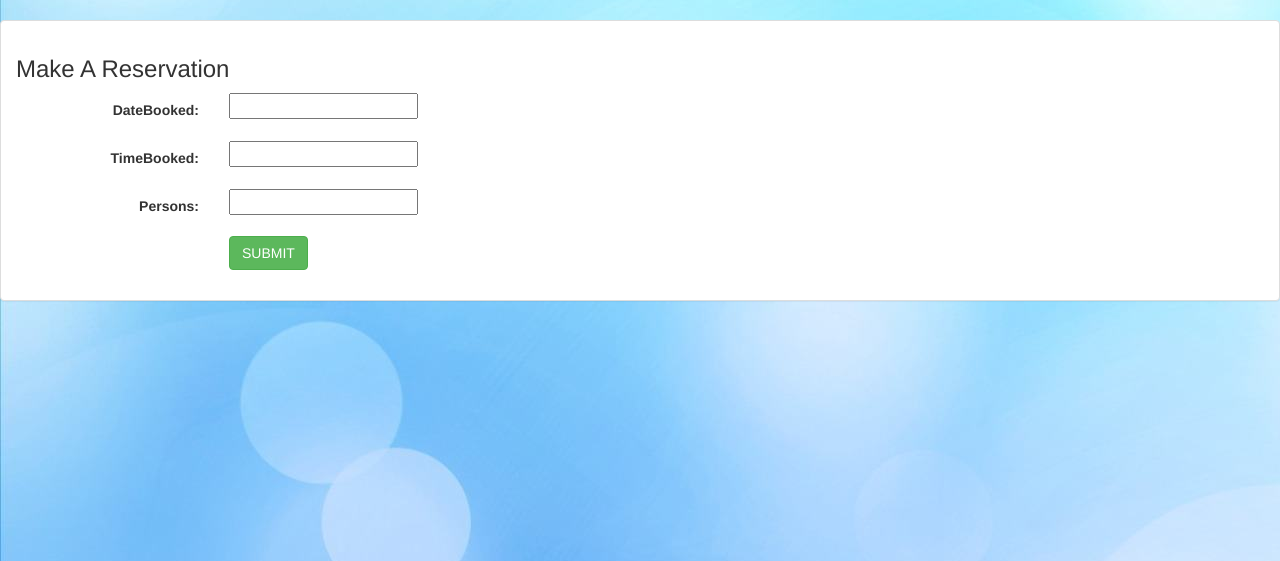
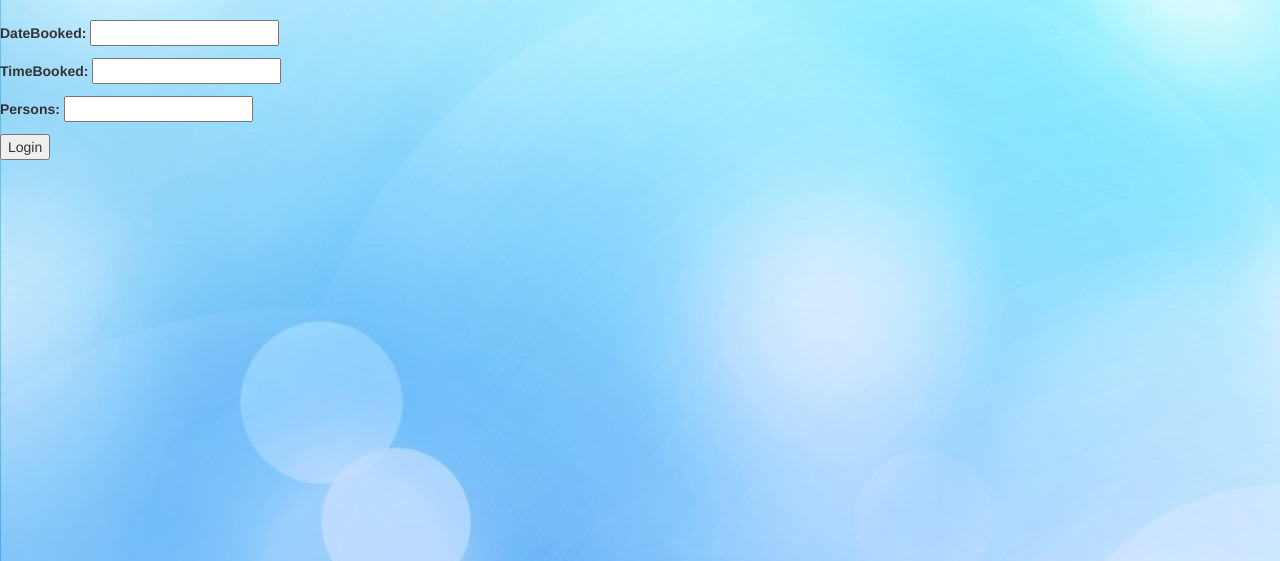
Before and after one commit to GeoCSBI/UTH_DB, a Django app: page /uth_db/booking/ in a window 1280 px wide. Shown: the part 72-633 px from the top of the page. Run offline with Django 3.2, Linux system fonts and the light colour scheme; a user stored in the database is signed in; some libraries are stand-ins or nearby versions.

Commit message:
Working State

```diff
--- a/mysite/uth_db/models.py
+++ b/mysite/uth_db/models.py
@@ -18,10 +18,16 @@ class Table(models.Model):
 
 	seats = models.IntegerField(default=4 ,null=False)
 	isBooked = models.BooleanField(default=False, null=False)
-	booking = models.ForeignKey(Booking, null=True)
+	booking = models.ForeignKey(Booking, null=True, blank=True, on_delete=models.SET_NULL)
 
 	def __str__(self):
 		return 'Tablbe id - {} : Seats - {} : IsBooked - {}'.format(self.id, self.seats, self.isBooked)
+
+	def setFree(self):
+
+		if self.booking == models.null:
+			self.isBooked = False
+
 
 class Order(models.Model):
 
@@ -35,6 +41,7 @@ class Food(models.Model):
 
 	foodName = models.CharField(max_length=40, null=False)
 	foodCost = models.IntegerField(default=5,null=False)
+	quantity = models.IntegerField(null=False, default=0)
 
 	def __str__(self):
 		return self.foodName
--- a/mysite/uth_db/templates/uth_db/mybooking_form.html
+++ b/mysite/uth_db/templates/uth_db/mybooking_form.html
@@ -1,30 +1,14 @@
 {%extends 'uth_db/base.html'%}
-{%block title%}Registration{%endblock%}
+{%block title%}Reservation{%endblock%}
 
 {%block body%}
 
 {%if request.user.is_authenticated%}
-<div class="container-fluid">
-	<div class="row">
-		<div class="panel panel-default">
-			<div class="panel-body">
-				<h3>Make A Reservation</h3>
-				{%if error_message%}
-					<p><strong>{{error_message}}</strong></p>
-				{%endif%}
-				<form class="form-horizontal" role="form" action="" method="post" enctype="multipart/form-data">
-					{%csrf_token%}
-					{%include 'uth_db/form_template.html'%}
-					<div class="form-group">
-						<div class="col-sm-offset-2 col-sm-10">
-							<button id="subminButton" type="submit" class="btn btn-success">SUBMIT</button>
-						</div>
-					</div>
-				</form>
-			</div>
-		</div>
-	</div>
-</div>
+<form method="POST">
+	{%csrf_token%}
+	{{form.as_p}}
+	<button type="submit">Login</button>
+</form>
 {%else%}
 <div class="container-fluid">
 	<p>
--- a/mysite/uth_db/views.py
+++ b/mysite/uth_db/views.py
@@ -85,6 +85,7 @@ class BookingFormView(View):
 			persons = form.cleaned_data['persons']
 
 			tables = Table.objects.all()
+			booking.save()
 
 			for table in tables:
 
@@ -93,12 +94,18 @@ class BookingFormView(View):
 				if table.isBooked == False:
 					print 'hello'
 					table.isBooked = True
-					table.booking = booking.id
-					table.update()
+					table.booking = booking
+					table.save()
 					break
 
 
-			booking.save()
+
+		else:
+
+			print form.errors
+
+
+
 
 
 
```
Also changed, not shown: mysite/db.sqlite3, mysite/uth_db/migrations/0012_auto_20170104_0938.py (added), mysite/uth_db/migrations/0013_auto_20170104_0944.py (added).
